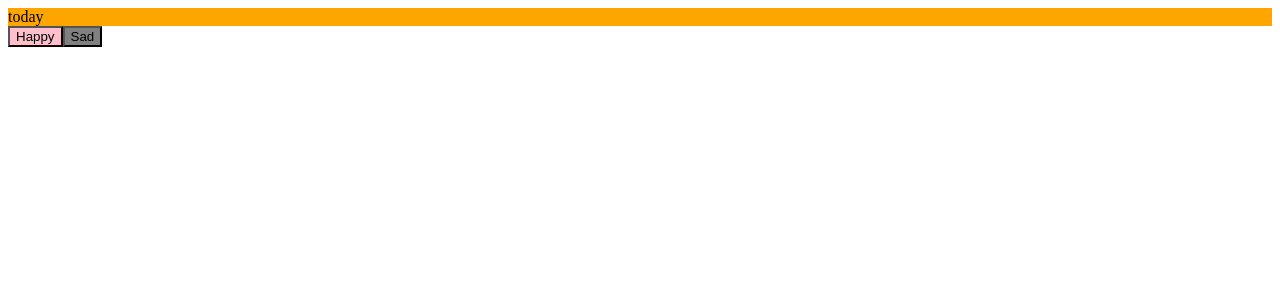
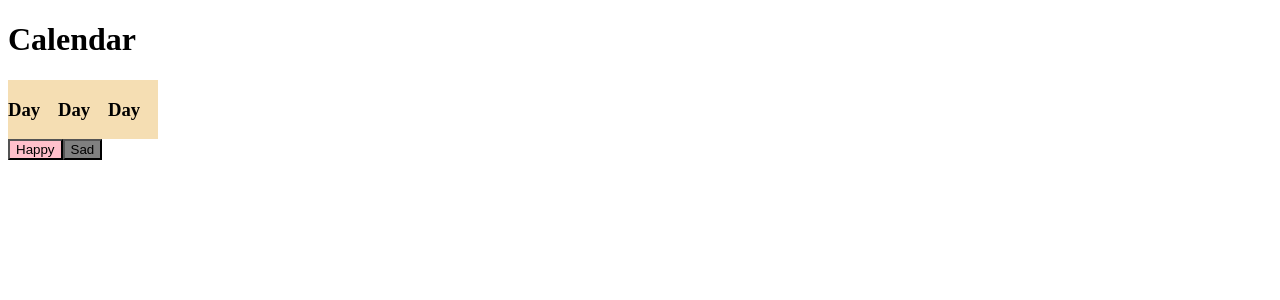
Before and after one commit to 8hal/pixel_diary_2019, a React (Create React App) app: page / in a window 1280 px wide. Shown: the top 300 px of the page. Built offline with nearby package versions, Linux system fonts and the light colour scheme.

Commit message:
add calendar,day

```diff
--- a/src/App.js
+++ b/src/App.js
@@ -1,40 +1,28 @@
 import React from 'react';
+import Calendar from './Calendar';
 
 
 class App extends React.Component {
-  constructor(props) {
-    super(props);
-    console.log("hello");
+
+  state = {
+    emotion: "neutral"
   }
 
-  state = {
-    count: 0,
-    bgColor: "orange"
-  }
-
-  add = () => {
-    this.setState(current => ({ bgColor: "pink" }));
+  happy = () => {
+    this.setState(current => ({ emotion: "happy" }));
   };
 
-  minus = () => {
-    this.setState(current => ({ bgColor: "gray" }));
+  sad = () => {
+    this.setState(current => ({ emotion: "sad" }));
   };
 
-  componentDidMount() {
-    console.log("component rendered");
-  }
-
-  componentDidUpdate() {
-    console.log("component updated");
-  }
 
   render() {
-    console.log("rendering");
-
+    const { emotion } = this.state;
     return <div>
-      <div style={{ backgroundColor: this.state.bgColor }}>today</div>
-      <button style={{ backgroundColor: "pink" }} onClick={this.add} >Happy</button>
-      <button style={{ backgroundColor: "gray" }} onClick={this.minus} >Sad</button>
+      <Calendar dayEmotion = {emotion} />
+      <button style={{ backgroundColor: "pink" }} onClick={this.happy} >Happy</button>
+      <button style={{ backgroundColor: "gray" }} onClick={this.sad} >Sad</button>
     </div>
 
   }
--- /dev/null
+++ b/src/Calendar.js
@@ -0,0 +1,35 @@
+import React from 'react';
+import Day from './Day';
+
+const days = [
+  {
+    key : 1,
+    date : ""
+  },
+  {
+    key : 2,
+    date : ""
+  },
+  {
+    key : 3,
+    date : ""
+  },
+  {
+    key : 4,
+    date : ""
+  },
+  ]
+
+function Calendar(props) {
+  console.log (props.dayEmotion)
+  return <div>
+    <h1>Calendar</h1>
+    <div >
+      <Day dayEmotion={props.dayEmotion} />
+      <Day dayEmotion={props.dayEmotion} />
+      <Day dayEmotion={props.dayEmotion} />
+    </div>
+  </div>
+  }
+
+  export default Calendar;
--- /dev/null
+++ b/src/Day.css
@@ -0,0 +1,17 @@
+.happy{
+    width: 50px;
+    display: inline-block;
+    background-color: pink;
+}
+
+.sad{
+    width: 50px;
+    display: inline-block;
+    background-color: gray;
+}
+
+.neutral{
+    width: 50px;
+    display: inline-block;
+    background-color: wheat;
+}
--- /dev/null
+++ b/src/Day.js
@@ -0,0 +1,14 @@
+import React from 'react';
+import "./Day.css";
+
+class Day extends React.Component {
+
+    render() {
+      return <div className={this.props.dayEmotion}>
+          <h3> Day</h3>
+      </div>
+
+    }
+  }
+
+  export default Day;
```
